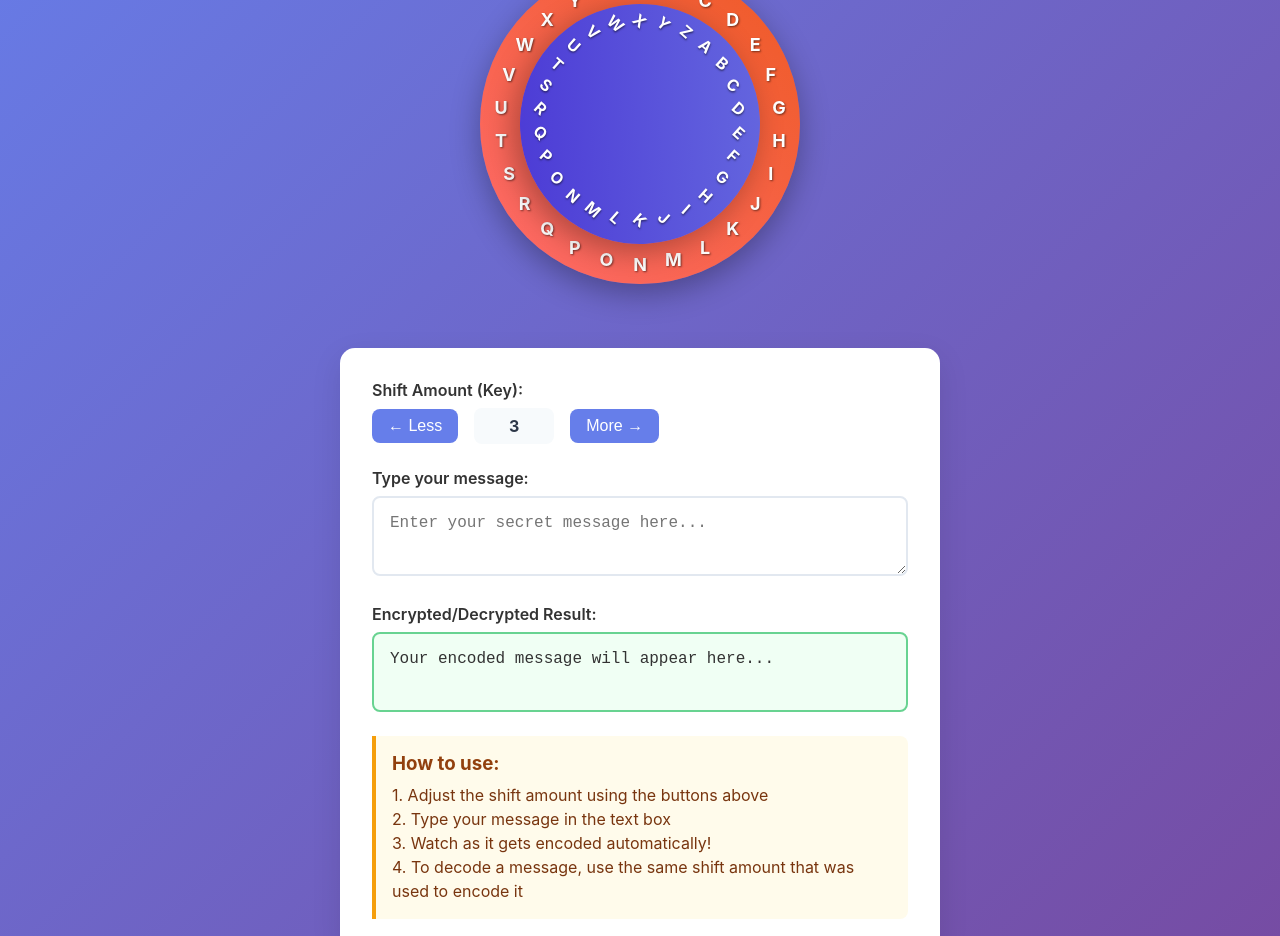
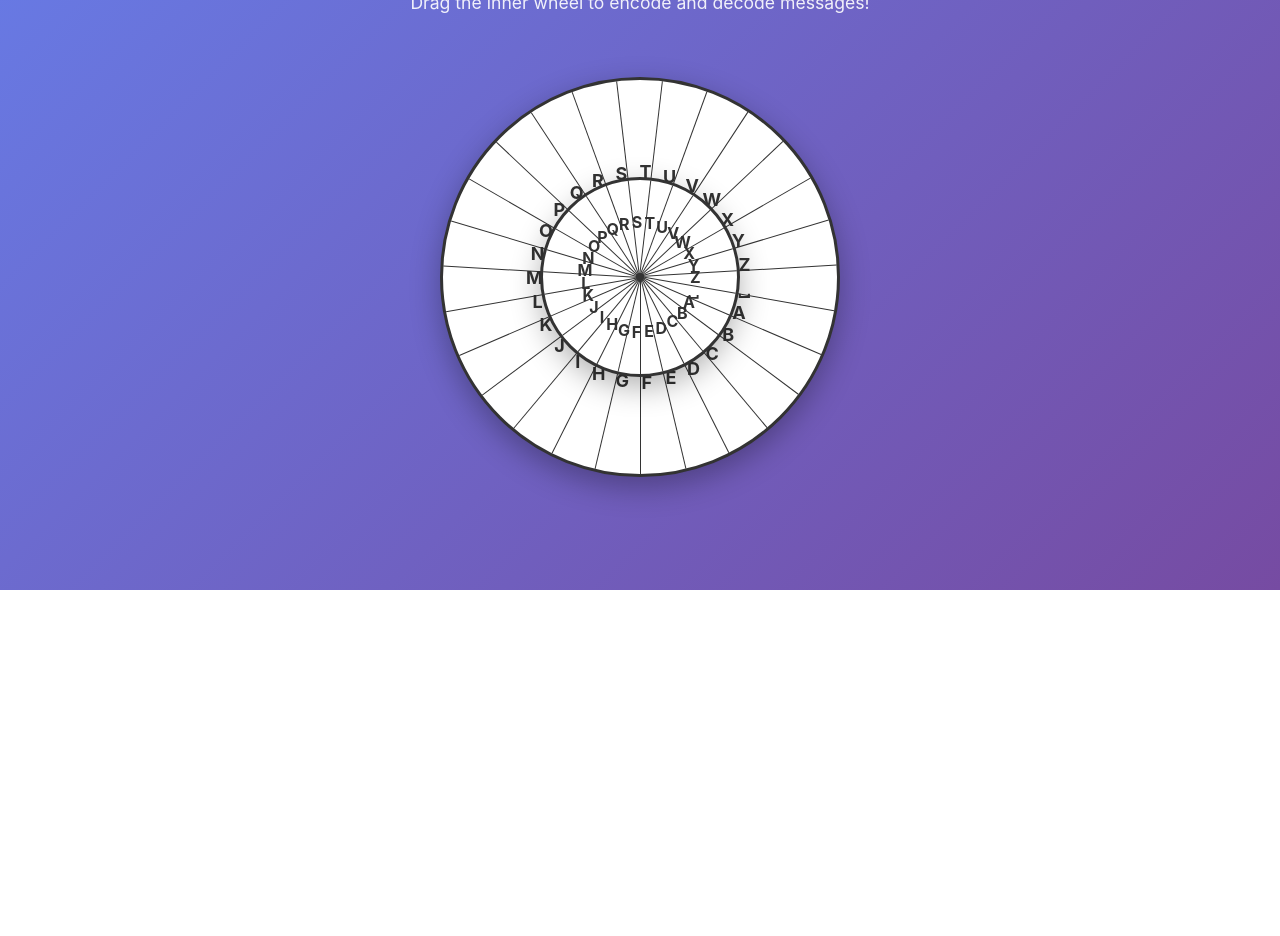
Before and after one commit to Tolverne/ceasar, a plain HTML site: page index.html in a window 1280 px wide. Shown: the part 210-1146 px from the top of the page. After the commit the page ends 800 px from the top, so only its background shows below. Drawn offline with Linux system fonts and the light colour scheme.

Commit message:
Update index.html

```diff
--- a/index.html
+++ b/index.html
@@ -22,6 +22,7 @@
             display: flex;
             flex-direction: column;
             align-items: center;
+            justify-content: center;
             color: #333;
         }
 
@@ -29,6 +30,7 @@
             text-align: center;
             padding: 2rem 1rem;
             color: white;
+            margin-bottom: 2rem;
         }
 
         .header h1 {
@@ -44,193 +46,130 @@
 
         .cipher-container {
             position: relative;
-            width: 320px;
-            height: 320px;
-            margin: 2rem auto;
+            width: 400px;
+            height: 400px;
         }
 
         .wheel {
             position: absolute;
             border-radius: 50%;
-            display: flex;
-            align-items: center;
-            justify-content: center;
+            background: white;
+            border: 3px solid #333;
             box-shadow: 0 10px 30px rgba(0,0,0,0.3);
         }
 
         .outer-wheel {
-            width: 320px;
-            height: 320px;
-            background: linear-gradient(45deg, #ff6b6b, #ee5a24);
+            width: 400px;
+            height: 400px;
             top: 0;
             left: 0;
             z-index: 1;
         }
 
         .inner-wheel {
-            width: 240px;
-            height: 240px;
-            background: linear-gradient(45deg, #4834d4, #686de0);
-            top: 40px;
-            left: 40px;
+            width: 200px;
+            height: 200px;
+            top: 100px;
+            left: 100px;
             z-index: 2;
-            cursor: pointer;
-            transition: transform 0.3s ease;
+            cursor: grab;
+            transition: transform 0.2s ease;
+        }
+
+        .inner-wheel:active {
+            cursor: grabbing;
         }
 
         .inner-wheel:hover {
-            transform: scale(1.05);
+            transform: scale(1.02);
         }
 
-        .wheel-letters {
+        .wheel-content {
             position: absolute;
             width: 100%;
             height: 100%;
+            top: 0;
+            left: 0;
+        }
+
+        .segment {
+            position: absolute;
+            width: 50%;
+            height: 50%;
+            top: 50%;
+            left: 50%;
+            transform-origin: 0 0;
+            border-left: 1px solid #333;
+            display: flex;
+            align-items: flex-start;
+            justify-content: center;
+            padding-top: 15px;
+        }
+
+        .outer-segment {
+            padding-top: 25px;
+        }
+
+        .inner-segment {
+            padding-top: 15px;
         }
 
         .letter {
-            position: absolute;
             font-weight: bold;
             font-size: 16px;
+            color: #333;
+            user-select: none;
             transform-origin: center;
-            display: flex;
-            align-items: center;
-            justify-content: center;
-            color: white;
-            text-shadow: 1px 1px 2px rgba(0,0,0,0.5);
         }
 
         .outer-letter {
-            width: 30px;
-            height: 30px;
             font-size: 18px;
         }
 
         .inner-letter {
-            width: 25px;
-            height: 25px;
             font-size: 16px;
         }
 
-        .controls {
-            background: white;
-            padding: 2rem;
-            border-radius: 15px;
-            box-shadow: 0 10px 30px rgba(0,0,0,0.1);
-            margin: 2rem;
-            max-width: 600px;
-            width: 90%;
-        }
-
-        .control-group {
-            margin-bottom: 1.5rem;
-        }
-
-        .control-group label {
-            display: block;
-            margin-bottom: 0.5rem;
-            font-weight: 600;
-            color: #333;
-        }
-
-        .shift-controls {
-            display: flex;
-            align-items: center;
-            gap: 1rem;
-            margin-bottom: 1rem;
-        }
-
-        .shift-btn {
-            background: #667eea;
-            color: white;
-            border: none;
-            padding: 0.5rem 1rem;
-            border-radius: 8px;
-            cursor: pointer;
-            font-size: 1rem;
-            transition: background-color 0.2s;
-        }
-
-        .shift-btn:hover {
-            background: #5a67d8;
-        }
-
-        .shift-display {
-            background: #f7fafc;
-            padding: 0.5rem 1rem;
-            border-radius: 8px;
-            font-weight: bold;
-            color: #2d3748;
-            min-width: 80px;
-            text-align: center;
-        }
-
-        textarea {
-            width: 100%;
-            padding: 1rem;
-            border: 2px solid #e2e8f0;
-            border-radius: 8px;
-            font-size: 1rem;
-            font-family: monospace;
-            resize: vertical;
-            min-height: 80px;
-        }
-
-        textarea:focus {
-            outline: none;
-            border-color: #667eea;
-            box-shadow: 0 0 0 3px rgba(102, 126, 234, 0.1);
-        }
-
-        .result {
-            background: #f0fff4;
-            border: 2px solid #68d391;
-            border-radius: 8px;
-            padding: 1rem;
-            font-family: monospace;
-            font-size: 1rem;
-            min-height: 80px;
-            word-wrap: break-word;
-        }
-
-        .instructions {
-            background: #fffbeb;
-            border-left: 4px solid #f59e0b;
-            padding: 1rem;
-            margin-top: 1rem;
-            border-radius: 0 8px 8px 0;
-        }
-
-        .instructions h3 {
-            color: #92400e;
-            margin-bottom: 0.5rem;
-        }
-
-        .instructions p {
-            color: #78350f;
-            line-height: 1.5;
+        .center-dot {
+            position: absolute;
+            width: 8px;
+            height: 8px;
+            background: #333;
+            border-radius: 50%;
+            top: 50%;
+            left: 50%;
+            transform: translate(-50%, -50%);
+            z-index: 3;
         }
 
         @media (max-width: 640px) {
             .cipher-container {
-                width: 280px;
-                height: 280px;
+                width: 320px;
+                height: 320px;
             }
 
             .outer-wheel {
-                width: 280px;
-                height: 280px;
+                width: 320px;
+                height: 320px;
             }
 
             .inner-wheel {
-                width: 200px;
-                height: 200px;
-                top: 40px;
-                left: 40px;
+                width: 160px;
+                height: 160px;
+                top: 80px;
+                left: 80px;
             }
 
             .header h1 {
                 font-size: 2rem;
+            }
+
+            .outer-segment {
+                padding-bottom: 12px;
+            }
+
+            .inner-segment {
+                padding-bottom: 8px;
             }
         }
     </style>
@@ -238,45 +177,17 @@
 <body>
     <div class="header">
         <h1>🔐 Caesar Cipher Wheel</h1>
-        <p>Encode and decode secret messages with your friends!</p>
+        <p>Drag the inner wheel to encode and decode messages!</p>
     </div>
 
     <div class="cipher-container">
         <div class="wheel outer-wheel">
-            <div class="wheel-letters" id="outerLetters"></div>
+            <div class="wheel-content" id="outerContent"></div>
         </div>
         <div class="wheel inner-wheel" id="innerWheel">
-            <div class="wheel-letters" id="innerLetters"></div>
+            <div class="wheel-content" id="innerContent"></div>
         </div>
-    </div>
-
-    <div class="controls">
-        <div class="control-group">
-            <label>Shift Amount (Key):</label>
-            <div class="shift-controls">
-                <button class="shift-btn" onclick="changeShift(-1)">← Less</button>
-                <div class="shift-display" id="shiftDisplay">3</div>
-                <button class="shift-btn" onclick="changeShift(1)">More →</button>
-            </div>
-        </div>
-
-        <div class="control-group">
-            <label for="inputText">Type your message:</label>
-            <textarea id="inputText" placeholder="Enter your secret message here..." oninput="processText()"></textarea>
-        </div>
-
-        <div class="control-group">
-            <label>Encrypted/Decrypted Result:</label>
-            <div class="result" id="outputText">Your encoded message will appear here...</div>
-        </div>
-
-        <div class="instructions">
-            <h3>How to use:</h3>
-            <p>1. Adjust the shift amount using the buttons above</p>
-            <p>2. Type your message in the text box</p>
-            <p>3. Watch as it gets encoded automatically!</p>
-            <p>4. To decode a message, use the same shift amount that was used to encode it</p>
-        </div>
+        <div class="center-dot"></div>
     </div>
 
     <script>
@@ -286,81 +197,57 @@
                 .catch(err => console.log('Service worker registration failed'));
         }
 
-        const alphabet = 'ABCDEFGHIJKLMNOPQRSTUVWXYZ';
-        let currentShift = 3;
+        const alphabet = 'ABCDEFGHIJKLMNOPQRSTUVWXYZ ';
+        let currentStep = 0;
         let isDragging = false;
         let lastAngle = 0;
+        const totalSteps = alphabet.length;
+        const stepAngle = 360 / totalSteps;
 
         function initializeWheels() {
-            createWheel('outerLetters', alphabet, 140, 'outer-letter');
-            createWheel('innerLetters', alphabet, 100, 'inner-letter');
-            updateInnerWheel();
+            createWheel('outerContent', alphabet, 'outer-segment', 'outer-letter');
+            createWheel('innerContent', alphabet, 'inner-segment', 'inner-letter');
         }
 
-        function createWheel(containerId, letters, radius, className) {
+        function createWheel(containerId, letters, segmentClass, letterClass) {
             const container = document.getElementById(containerId);
             const angleStep = 360 / letters.length;
 
             for (let i = 0; i < letters.length; i++) {
+                const segment = document.createElement('div');
+                segment.className = `segment ${segmentClass}`;
+
                 const letter = document.createElement('div');
-                letter.className = `letter ${className}`;
-                letter.textContent = letters[i];
+                letter.className = `letter ${letterClass}`;
+                letter.textContent = letters[i] === ' ' ? '␣' : letters[i];
 
-                const angle = i * angleStep - 90; // Start from top
-                const radian = (angle * Math.PI) / 180;
-                const x = radius * Math.cos(radian);
-                const y = radius * Math.sin(radian);
+                const angle = i * angleStep;
+                segment.style.transform = `rotate(${angle}deg)`;
 
-                letter.style.left = `calc(50% + ${x}px - 15px)`;
-                letter.style.top = `calc(50% + ${y}px - 15px)`;
+                // Rotate letter to keep it upright
+                letter.style.transform = `rotate(${-angle}deg)`;
 
-                container.appendChild(letter);
+                segment.appendChild(letter);
+                container.appendChild(segment);
             }
         }
 
-        function updateInnerWheel() {
+        function updateInnerWheel(step) {
             const innerWheel = document.getElementById('innerWheel');
-            const rotation = (currentShift * 360) / 26;
+            const rotation = step * stepAngle;
             innerWheel.style.transform = `rotate(${rotation}deg)`;
 
-            document.getElementById('shiftDisplay').textContent = currentShift;
-            processText();
+            // Keep inner letters upright
+            const innerSegments = document.querySelectorAll('#innerContent .segment');
+            innerSegments.forEach((segment, index) => {
+                const segmentAngle = index * stepAngle;
+                const totalRotation = rotation + segmentAngle;
+                const letter = segment.querySelector('.letter');
+                letter.style.transform = `rotate(${-totalRotation}deg)`;
+            });
+
+            currentStep = step;
         }
-
-        function changeShift(delta) {
-            currentShift = ((currentShift + delta - 1) % 26) + 1;
-            if (currentShift <= 0) currentShift = 26;
-            updateInnerWheel();
-        }
-
-        function caesarCipher(text, shift) {
-            return text.split('').map(char => {
-                if (char.match(/[a-zA-Z]/)) {
-                    const isUpperCase = char === char.toUpperCase();
-                    const charCode = char.toLowerCase().charCodeAt(0);
-                    const shifted = ((charCode - 97 + shift) % 26) + 97;
-                    const result = String.fromCharCode(shifted);
-                    return isUpperCase ? result.toUpperCase() : result;
-                }
-                return char;
-            }).join('');
-        }
-
-        function processText() {
-            const input = document.getElementById('inputText').value;
-            const output = document.getElementById('outputText');
-
-            if (input.trim() === '') {
-                output.textContent = 'Your encoded message will appear here...';
-                return;
-            }
-
-            const encoded = caesarCipher(input, currentShift);
-            output.textContent = encoded;
-        }
-
-        // Mouse/touch events for wheel interaction
-        const innerWheel = document.getElementById('innerWheel');
 
         function getAngle(e, element) {
             const rect = element.getBoundingClientRect();
@@ -375,23 +262,31 @@
 
         function startDrag(e) {
             isDragging = true;
-            lastAngle = getAngle(e, innerWheel);
+            lastAngle = getAngle(e, document.getElementById('innerWheel'));
             e.preventDefault();
         }
 
         function drag(e) {
             if (!isDragging) return;
 
-            const currentAngle = getAngle(e, innerWheel);
+            const currentAngle = getAngle(e, document.getElementById('innerWheel'));
             let deltaAngle = currentAngle - lastAngle;
 
             // Handle angle wrap-around
             if (deltaAngle > 180) deltaAngle -= 360;
             if (deltaAngle < -180) deltaAngle += 360;
 
-            const steps = Math.round(deltaAngle / (360 / alphabet.length));
-            if (Math.abs(steps) > 0) {
-                changeShift(steps);
+            // Calculate how many steps to move based on accumulated angle change
+            const stepsToMove = Math.round(deltaAngle / stepAngle);
+
+            if (Math.abs(stepsToMove) >= 1) {
+                let newStep = currentStep + stepsToMove;
+
+                // Keep step within bounds
+                while (newStep < 0) newStep += totalSteps;
+                while (newStep >= totalSteps) newStep -= totalSteps;
+
+                updateInnerWheel(newStep);
                 lastAngle = currentAngle;
             }
 
@@ -403,6 +298,8 @@
         }
 
         // Add event listeners
+        const innerWheel = document.getElementById('innerWheel');
+
         innerWheel.addEventListener('mousedown', startDrag);
         document.addEventListener('mousemove', drag);
         document.addEventListener('mouseup', stopDrag);
@@ -411,6 +308,9 @@
         document.addEventListener('touchmove', drag);
         document.addEventListener('touchend', stopDrag);
 
+        // Prevent context menu on long press
+        innerWheel.addEventListener('contextmenu', e => e.preventDefault());
+
         // Initialize the wheels when page loads
         document.addEventListener('DOMContentLoaded', initializeWheels);
     </script>
```
